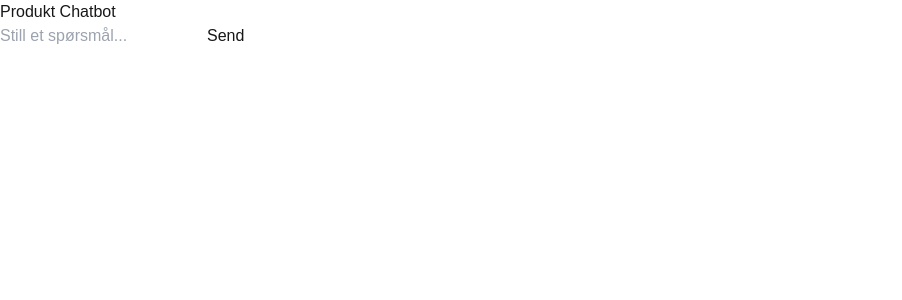
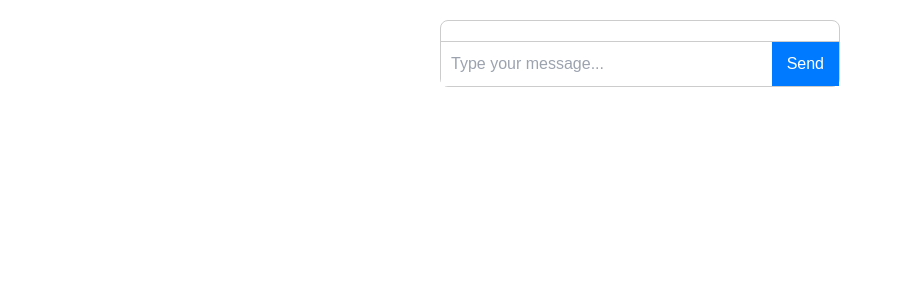
Before and after one commit to leomcgrath/hackathon-chatbot, a Next.js app in the folder ai-mate/: page / in a window 1280 px wide. Shown: the top 300 px of the page, without its empty margins (0-902 px from the left). Built offline with nearby package versions, Linux system fonts and the light colour scheme.

Commit message:
Fungerende AI bot hell yeah

```diff
--- a/ai-mate/src/app/components/Chatbot.tsx
+++ b/ai-mate/src/app/components/Chatbot.tsx
@@ -1,46 +1,131 @@
 "use client";
 
-import { useState } from "react";
+import { GoogleGenerativeAI } from '@google/generative-ai';
+import React, { useState, KeyboardEvent } from 'react';
 
-export default function Chatbot() {
-  const [input, setInput] = useState("");
-  const [response, setResponse] = useState("");
+// Define the shape of a chat message
+type Message = {
+  sender: 'user' | 'bot';
+  text: string;
+};
 
-  const handleSubmit = async (e: React.FormEvent) => {
-    e.preventDefault();
+const Chatbot: React.FC = () => {
+  const [conversation, setConversation] = useState<Message[]>([]);
+  const [userInput, setUserInput] = useState<string>('');
+  const [isLoading, setIsLoading] = useState<boolean>(false);
+
+  const handleSendMessage = async (): Promise<void> => {
+    if (!userInput.trim()) return;
+
+    // Append the user's message to the conversation
+    const userMessage: Message = { sender: 'user', text: userInput };
+    setConversation((prev) => [...prev, userMessage]);
+    setIsLoading(true);
 
     try {
-      const res = await fetch("/api/gemini", {
-        method: "POST",
-        body: JSON.stringify({ question: input }),
-        headers: { "Content-Type": "application/json" },
-      });
+      // WARNING: For production, move the API key to a secure backend or use environment variables.
+      const genAI = new GoogleGenerativeAI(process.env.NEXT_PUBLIC_GOOGLE_API_KEY || '');
+      const model = genAI.getGenerativeModel({ model: "gemini-2.0-flash" });
 
-      if (!res.ok) {
-        throw new Error(`Feil ved API-kall: ${res.status}`);
-      }
+      const result = await model.generateContent(userInput);
+      const responseText = result.response.text();
 
-      const data = await res.json();
-      setResponse(data.answer);
+      const botMessage: Message = { sender: 'bot', text: responseText };
+      setConversation((prev) => [...prev, botMessage]);
     } catch (error) {
-      console.error("Feil i frontend:", error);
-      setResponse("Noe gikk galt, prøv igjen.");
+      console.error("Error generating content: ", error);
+      const errorMessage: Message = { sender: 'bot', text: "Sorry, an error occurred. Please try again." };
+      setConversation((prev) => [...prev, errorMessage]);
+    } finally {
+      setUserInput('');
+      setIsLoading(false);
+    }
+  };
+
+  // Allow sending the message when pressing Enter
+  const handleKeyPress = (e: KeyboardEvent<HTMLInputElement>): void => {
+    if (e.key === "Enter" && userInput.trim()) {
+      handleSendMessage();
     }
   };
 
   return (
-    <div className="p-4 border rounded-lg shadow-md max-w-md mx-auto">
-      <h2 className="text-black font-bold mb-2">Produkt Chatbot</h2>
-      <form onSubmit={handleSubmit} className="mb-2 text-black">
+    <div style={styles.container}>
+      <div style={styles.conversation} className="text-black">
+        {conversation.map((msg, index) => (
+          <div
+            key={index}
+            style={{
+              ...styles.message,
+              alignSelf: msg.sender === 'user' ? 'flex-end' : 'flex-start',
+              backgroundColor: msg.sender === 'user' ? '#DCF8C6' : '#FFF',
+            }}
+          >
+            {msg.text}
+          </div>
+        ))}
+      </div>
+      <div style={styles.inputContainer} className="text-black">
         <input
-          className="border p-2 w-full"
-          value={input}
-          onChange={(e) => setInput(e.target.value)}
-          placeholder="Still et spørsmål..."
+          type="text"
+          value={userInput}
+          onChange={(e) => setUserInput(e.target.value)}
+          onKeyPress={handleKeyPress}
+          placeholder="Type your message..."
+          disabled={isLoading}
+          style={styles.input}
         />
-        <button type="submit" className="bg-blue-500 text-white p-2 mt-2">Send</button>
-      </form>
-      {response && <p className="mt-2 p-2 border bg-gray-100 text-black">{response}</p>}
+        <button onClick={handleSendMessage} disabled={isLoading || !userInput.trim()} style={styles.button}>
+          Send
+        </button>
+      </div>
     </div>
   );
-}
+};
+
+// Inline styles for the component
+const styles: { [key: string]: React.CSSProperties } = {
+  container: {
+    width: '400px',
+    margin: '20px auto',
+    border: '1px solid #ccc',
+    borderRadius: '8px',
+    display: 'flex',
+    flexDirection: 'column',
+    fontFamily: 'Arial, sans-serif',
+  },
+  conversation: {
+    flex: 1,
+    padding: '10px',
+    display: 'flex',
+    flexDirection: 'column',
+    gap: '10px',
+    overflowY: 'auto',
+    height: '300px',
+  },
+  message: {
+    padding: '10px',
+    borderRadius: '10px',
+    maxWidth: '80%',
+    boxShadow: '0 1px 3px rgba(0,0,0,0.1)',
+  },
+  inputContainer: {
+    display: 'flex',
+    borderTop: '1px solid #ccc',
+  },
+  input: {
+    flex: 1,
+    padding: '10px',
+    border: 'none',
+    outline: 'none',
+  },
+  button: {
+    padding: '10px 15px',
+    border: 'none',
+    backgroundColor: '#007bff',
+    color: '#fff',
+    cursor: 'pointer',
+  },
+};
+
+export default Chatbot;
```
